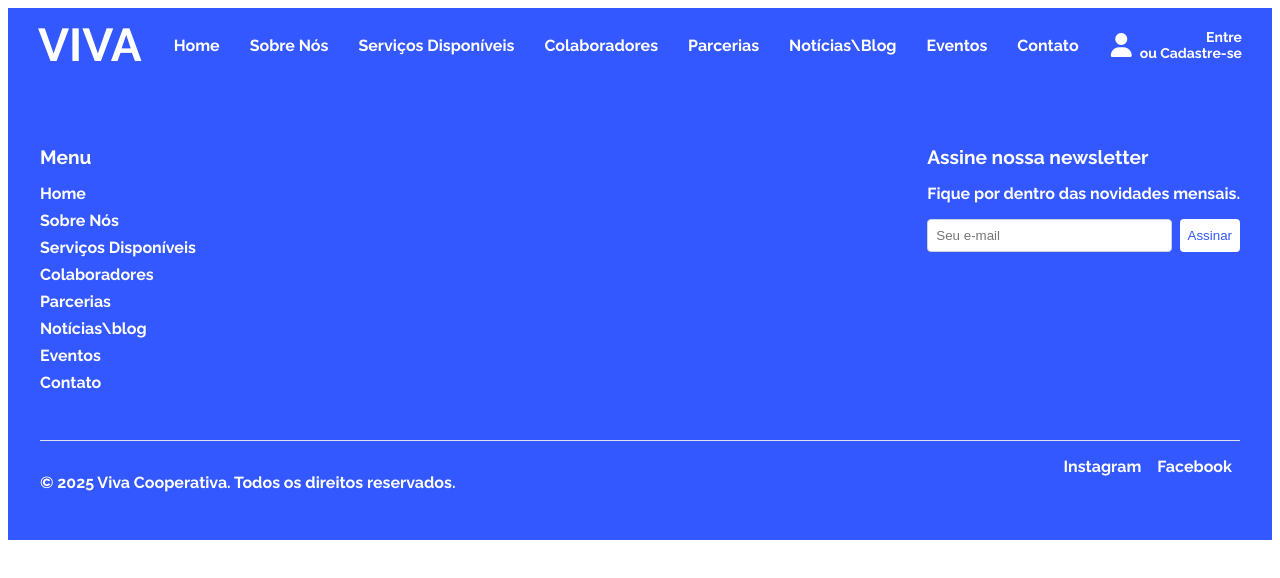
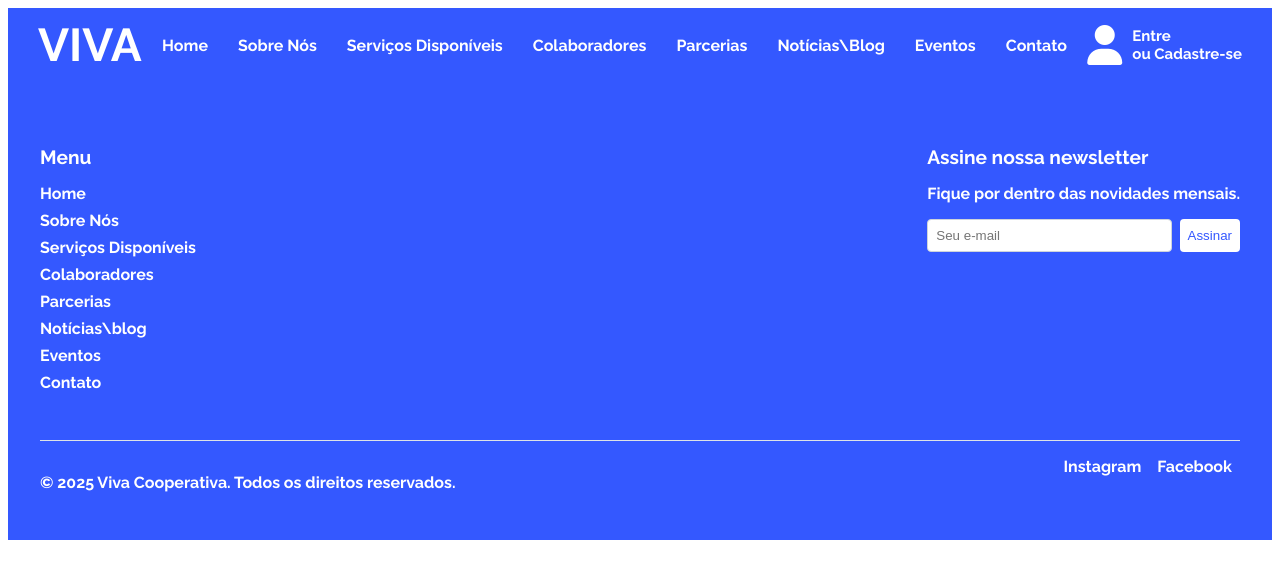
Before and after one commit to joaopedro1422/VivaCoop, an Angular app: page / in a window 1280 px wide. Shown: the top 578 px of the page. Built offline with nearby package versions, Linux system fonts and the light colour scheme.

Commit message:
:sparkles: feat: Melhorado a organização da área de login do header

```diff
--- a/src/app/header/header.component.css
+++ b/src/app/header/header.component.css
@@ -35,17 +35,25 @@
     text-decoration: underline;
 }
 
-.login {
-    display: flex;
-    align-items: center;
+.login-container {
+	display: flex;
+	align-items: center;
+	gap: 10px;
+	color: white;
+	background-color: #3458ff;
+  }
+
+  .user-icon {
+	font-size: 40px;
+  }
+
+  .login-text {
+	font-size: 15px;
 }
+  .sign-in-title{
+	font-weight: bold;
+  }
 
-.login i {
-    font-size: 24px;
-    margin-right: 8px;
-}
-
-.login span {
-    font-size: 14px;
-    text-align: right;
-}
+  .sign-up-title{
+	font-weight: bold;
+  }
--- a/src/app/header/header.component.html
+++ b/src/app/header/header.component.html
@@ -12,8 +12,12 @@
                 <li><a href="/contato">Contato</a></li>
             </ul>
         </nav>
-        <div class="login">
-            <i class="fas fa-user"></i>
-            <span>Entre <br> ou Cadastre-se</span>
-        </div>
+        <div class="login-container">
+			<i class="fas fa-user user-icon"></i>
+			<div class="login-text">
+				<span class="sign-in-title">Entre</span>
+				<span> <br> ou</span>
+				<span class="sign-up-title"> Cadastre-se</span>
+			</div>
+		  </div>
     </header>
```
